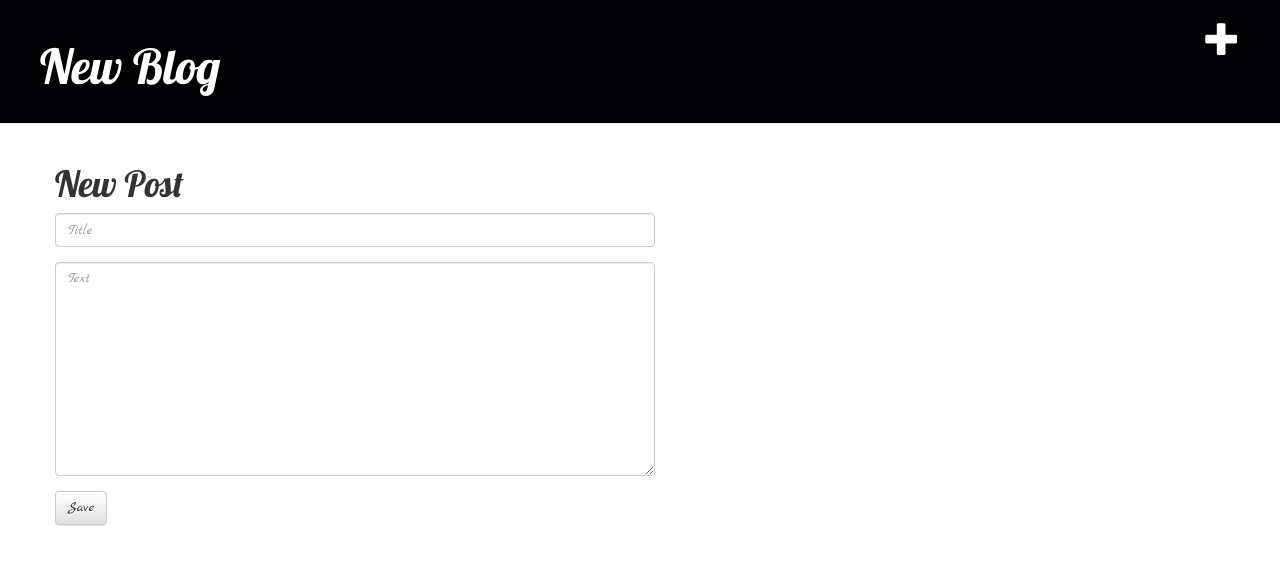
After one commit to Tokarev-Alexey/One-P, a Django app: page /post/new/ in a window 1280 px wide. The commit adds this page. Shown: the top 565 px of the page. Run offline with Django 4.2, Linux system fonts and the light colour scheme; some libraries are stand-ins or nearby versions.

Commit message:
Created a publication page and a news feed 2.

```diff
--- /dev/null
+++ b/blog/forms.py
@@ -0,0 +1,22 @@
+from django import forms
+from django.forms import TextInput,Textarea
+from .models import Post
+
+
+class PostForm(forms.ModelForm):
+
+    class Meta:
+        model = Post
+        fields = ('title', 'text',)
+        widgets = {
+            'title': TextInput(attrs={
+                'class': "form-control",
+                'style': 'max-width: 600px;',
+                'placeholder': 'Title',
+            }),
+            'text': Textarea(attrs={
+                'class': "form-control",
+                'style': 'max-width: 600px;',
+                'placeholder': 'Text'
+            })
+        }
--- a/blog/static/css/blog.css
+++ b/blog/static/css/blog.css
@@ -17,16 +17,22 @@
 
 .date {
     color: #010400;
-    font-family: 'Pacifico', cursive;
+    font-family: 'Marck Script', cursive;
     font-size: 110%
-}
-
-.save {
-    float: right;
 }
 
 .post-form textarea, .post-form input {
     width: 100%;
+    font-family: 'Marck Script', cursive;
+}
+
+h1 {
+    font-family: 'Lobster', cursive;
+}
+
+.save {
+    float: left;
+    font-family: 'Marck Script', cursive;
 }
 
 .top-menu, .top-menu:hover, .top-menu:visited {
@@ -48,6 +54,6 @@
 
 .post p {
     color: #010400;
-    font-family: 'Pacifico', cursive;
+    font-family: 'Marck Script', cursive;
     font-size: 130%
 }
--- a/blog/templates/blog/base.html
+++ b/blog/templates/blog/base.html
@@ -4,13 +4,13 @@
         <title>One-P</title>
         <link rel="stylesheet" href="//maxcdn.bootstrapcdn.com/bootstrap/3.2.0/css/bootstrap.min.css">
         <link rel="stylesheet" href="//maxcdn.bootstrapcdn.com/bootstrap/3.2.0/css/bootstrap-theme.min.css">
-        <link href="https://fonts.googleapis.com/css2?family=Mochiy+Pop+One&display=swap" rel="stylesheet" type="text/css">
         <link href="https://fonts.googleapis.com/css?family=Lobster&subset=latin,cyrillic" rel="stylesheet" type="text/css">
-        <link href="https://fonts.googleapis.com/css2?family=Pacifico&display=swap" rel="stylesheet" type="text/css">
+        <link href="https://fonts.googleapis.com/css2?family=Marck+Script&display=swap" rel="stylesheet" type="text/css">
         <link rel="stylesheet" href="{% static 'css/blog.css' %}">
     </head>
     <body>
         <div class="page-header">
+            <a href="{% url 'post_new' %}" class="top-menu"><span class="glyphicon glyphicon-plus"></span></a>
             <h1><a href="/">New Blog</a></h1>
         </div>
         <div class="content container">
--- /dev/null
+++ b/blog/templates/blog/post_edit.html
@@ -0,0 +1,17 @@
+{% extends 'blog/base.html' %}
+
+{% block content %}
+    <h1>New Post</h1>
+    <form method="POST" class="post-form">
+        {% csrf_token %}
+        <div class="form-group">
+            {{ form.title }}
+        </div>
+        <div class="form-group">
+            {{ form.text }}
+        </div>
+        <div>
+            <button type="submit" class="save btn btn-default">Save</button>
+        </div>
+    </form>
+{% endblock %}
--- a/blog/urls.py
+++ b/blog/urls.py
@@ -5,4 +5,5 @@ from . import views
 urlpatterns = [
     path('', views.post_list, name='post_list'),
     path('post/<int:pk>/', views.post_detail, name='post_detail'),
+    path('post/new/', views.post_new, name='post_new'),
 ]
--- a/blog/views.py
+++ b/blog/views.py
@@ -1,5 +1,8 @@
 from django.shortcuts import render, get_object_or_404
+from django.utils import timezone
 from .models import Post
+from .forms import PostForm
+from django.shortcuts import redirect
 
 
 def post_list(request):
@@ -10,3 +13,17 @@ def post_list(request):
 def post_detail(request, pk):
     post = get_object_or_404(Post, pk=pk)
     return render(request, 'blog/post_detail.html', {'post': post})
+
+
+def post_new(request):
+    if request.method == "POST":
+        form = PostForm(request.POST)
+        if form.is_valid():
+            post = form.save(commit=False)
+            post.author = request.user
+            post.published_date = timezone.now()
+            post.save()
+            return redirect('post_detail', pk=post.pk)
+    else:
+        form = PostForm()
+    return render(request, 'blog/post_edit.html', {'form': form})
```
